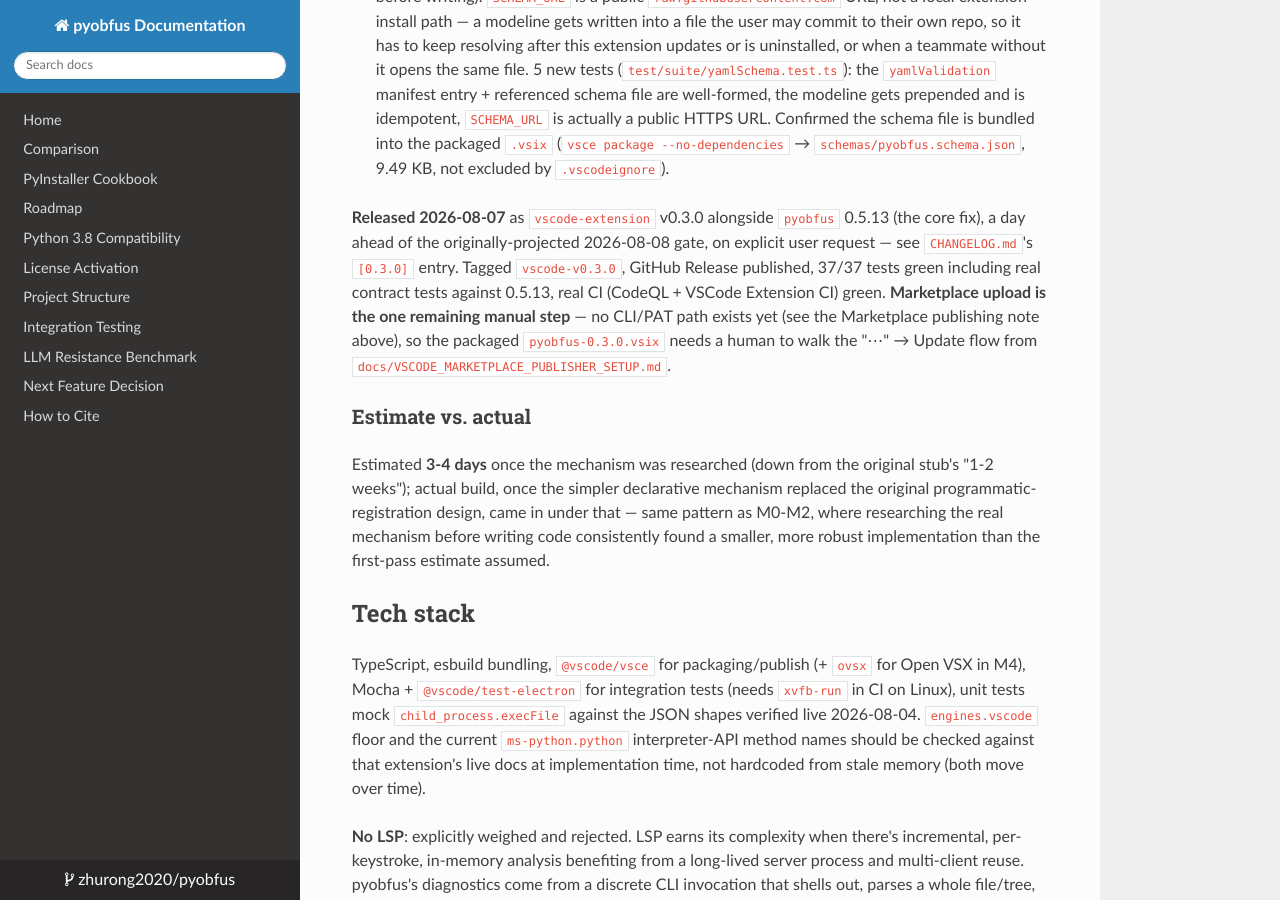
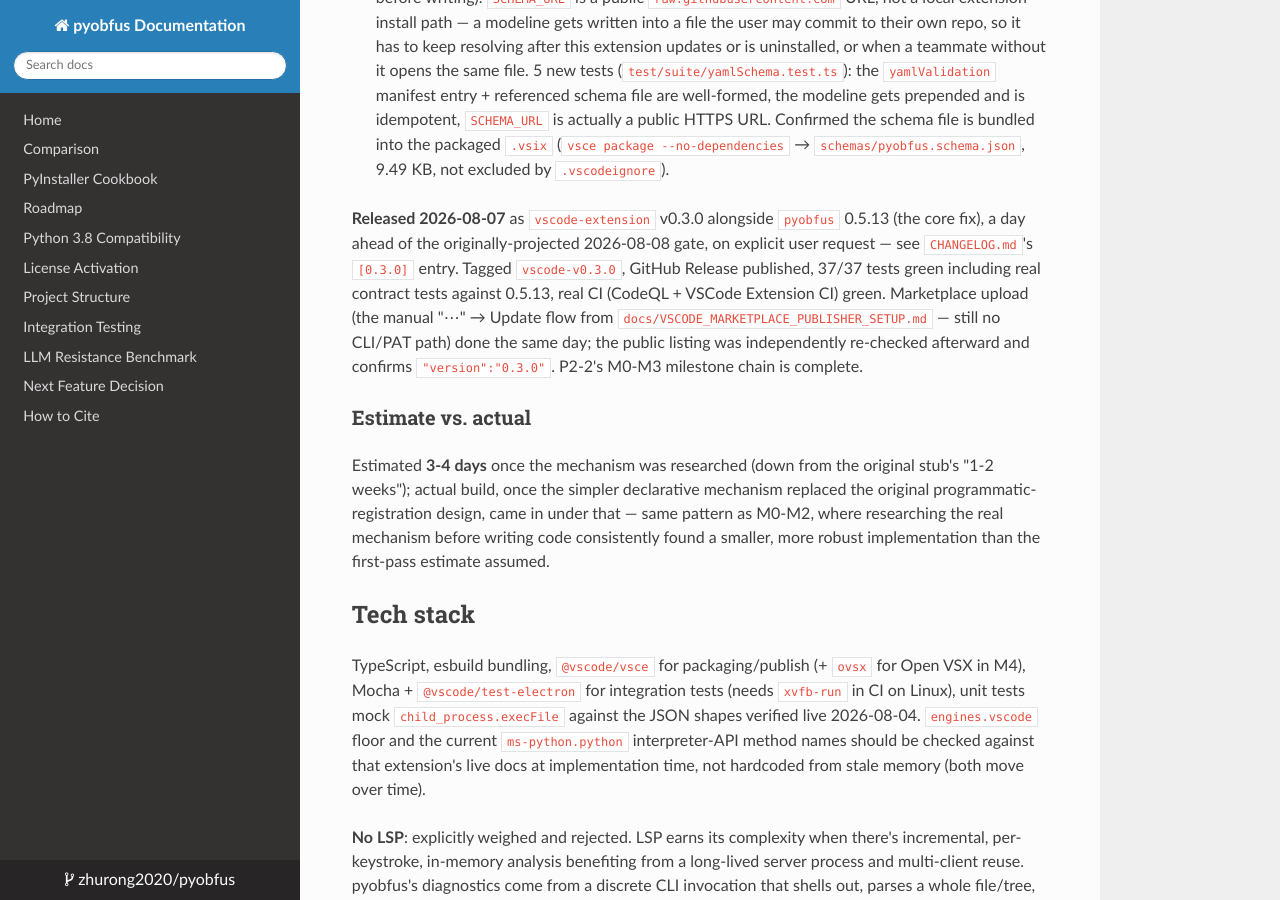
Before and after one commit to zhurong2020/pyobfus, an MkDocs documentation site: the page built from docs/VSCODE_EXTENSION_PLAN.md, in a window 1280 px wide and 900 px high, scrolled down 7763 px. Built offline with MkDocs 1.6.1, drawn with Linux system fonts in a browser that asks for light colours; nearby versions of some CDN libraries; some of the changed text lies outside the part shown.

Commit message:
docs: confirm vscode-extension 0.3.0 live on Marketplace, P2-2 chain complete
Maintainer uploaded the .vsix via the manual overflow-menu Update
flow; independently re-verified via curl that the public listing now
serves "version":"0.3.0". P2-2's full M0-M3 milestone chain (VS
Code extension) is shipped end to end. Flips ROADMAP's P2-2 checkbox
from partial to done and updates the three other docs that were
tracking the pending upload.

Co-Authored-By: Claude Sonnet 5 <noreply@anthropic.com>

```diff
--- a/docs/VSCODE_EXTENSION_PLAN.md
+++ b/docs/VSCODE_EXTENSION_PLAN.md
@@ -237,10 +237,11 @@ could echo the malicious listing's old name.
 - **M3** (v0.3.0) — YAML IntelliSense. Researched and scoped 2026-08-06 —
   see the dedicated section below — the original one-line stub undersold
   both the scope (it grew to include a real core-package bugfix) and how
-  small the actual VS Code-side lift turned out to be. ✅ **Tagged
-  2026-08-07** (`vscode-v0.3.0`, GitHub Release published, real CI green);
-  **Marketplace upload still pending** a human walking the manual
-  "⋯" → Update flow — see "Marketplace publishing note" above.
+  small the actual VS Code-side lift turned out to be. ✅ **Published
+  2026-08-07** (`vscode-v0.3.0`, GitHub Release published, real CI green,
+  Marketplace listing independently confirmed serving
+  `"version":"0.3.0"` after the manual "⋯" → Update upload). P2-2's full
+  M0-M3 chain is now shipped end to end.
 - **M4+** (later) — CI auto-publish on `vscode-v*.*.*` tags (prefer Entra ID
   auth over a classic PAT given the 2026-12-01 Azure DevOps PAT retirement),
   Open VSX (`ovsx`) publish alongside Marketplace, Verified Publisher badge
@@ -405,11 +406,11 @@ Rather than hand-write a JSON Schema separately (which would just create a
 gate, on explicit user request — see `CHANGELOG.md`'s `[0.3.0]` entry.
 Tagged `vscode-v0.3.0`, GitHub Release published, 37/37 tests green
 including real contract tests against 0.5.13, real CI (CodeQL +
-VSCode Extension CI) green. **Marketplace upload is the one remaining
-manual step** — no CLI/PAT path exists yet (see the Marketplace
-publishing note above), so the packaged `pyobfus-0.3.0.vsix` needs a
-human to walk the "⋯" → Update flow from
-`docs/VSCODE_MARKETPLACE_PUBLISHER_SETUP.md`.
+VSCode Extension CI) green. Marketplace upload (the manual "⋯" → Update
+flow from `docs/VSCODE_MARKETPLACE_PUBLISHER_SETUP.md` — still no
+CLI/PAT path) done the same day; the public listing was independently
+re-checked afterward and confirms `"version":"0.3.0"`. P2-2's M0-M3
+milestone chain is complete.
 
 ### Estimate vs. actual
 
```
Also changed, not shown: CLAUDE.md (+2 -2 lines), docs/POST_V0.4_TODO.md (+8 -6 lines), docs/ROADMAP.md (+2 -2 lines).
